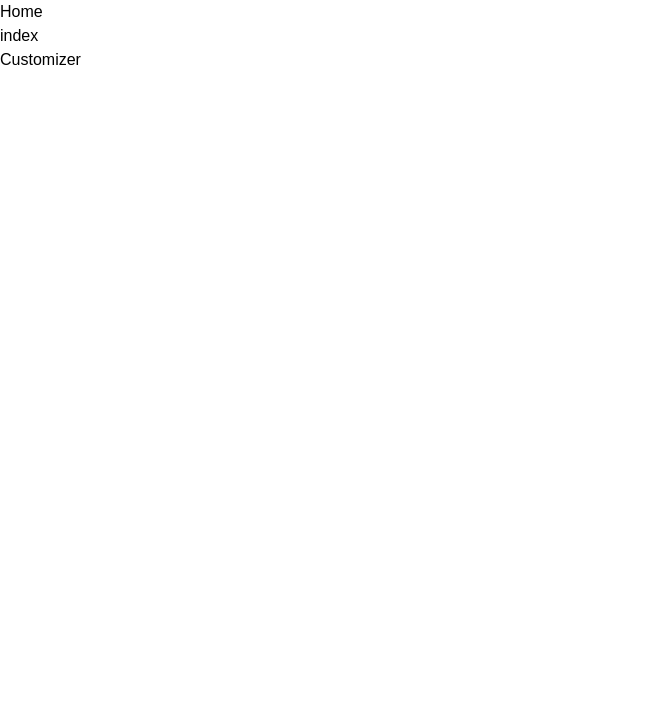
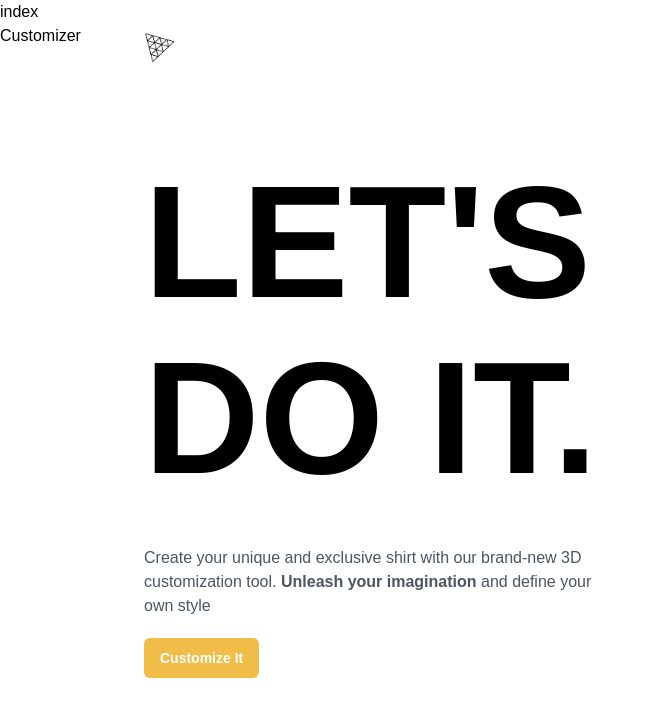
Before and after one commit to rahul01-git/Tshirt_Design_Visualization, a React (Vite) app: page / in a window 1280 px wide. Shown: the top 716 px of the page, without its empty margins (0-654 px from the left). Built offline with nearby package versions, Linux system fonts and the light colour scheme; a web font is replaced by a local one.

Commit message:
home page

```diff
--- /dev/null
+++ b/src/components/CustomButton.jsx
@@ -0,0 +1,22 @@
+import state from "../store"
+import {useSnapshot} from 'valtio'
+const CustomButton = ({title,type,customStyles,handleClick}) => {
+    const snap = useSnapshot(state);
+    const generateStyle = (type) =>{
+        if(type === 'filled'){
+            return {
+                backgroundColor: snap.color,
+                color: '#fff'
+            }
+        }
+    }
+  return (
+    <button className={`px-2 py-1.5 flex-1 rounded-md ${customStyles}`}
+    style={generateStyle(type)}
+    onClick={handleClick}>
+        {title}
+    </button>
+  )
+}
+
+export default CustomButton
--- /dev/null
+++ b/src/components/index.js
@@ -0,0 +1,3 @@
+import CustomButton from "./CustomButton";
+
+export { CustomButton }
--- a/src/pages/Home.jsx
+++ b/src/pages/Home.jsx
@@ -1,7 +1,53 @@
+import { motion, AnimatePresence } from "framer-motion";
+import { useSnapshot } from "valtio";
+import state from "../store";
+import {
+  headContainerAnimation,
+  headContentAnimation,
+  headTextAnimation,
+  slideAnimation,
+} from "../config/motion";
+import { CustomButton } from "../components";
 const Home = () => {
+  const snap = useSnapshot(state);
   return (
-    <div>Home</div>
-  )
-}
+    <AnimatePresence>
+      {snap.intro && (
+        <motion.section className="home " {...slideAnimation("left")}>
+          <motion.header {...slideAnimation("down")}>
+            <img
+              src="./threejs.png"
+              alt="logo"
+              className="w-8 h-8 object-contain"
+            />
+          </motion.header>
+          <motion.div className="home-content" {...headContainerAnimation}>
+            <motion.div {...headTextAnimation}>
+              <h1 className="head-text">
+                LET'S <br className="xl:block hidden" />
+                DO IT.
+              </h1>
+            </motion.div>
+            <motion.div {...headContentAnimation}
+            className="flex flex-col gap-5">
+              <p
+                className="max-w-md font-normal text-gray-600 text-base
+              "
+              >
+                Create your unique and exclusive shirt with our brand-new 3D
+                customization tool. <strong>Unleash your imagination </strong>{" "}
+                and define your own style
+              </p>
+              <CustomButton type="filled" title="Customize It"
+              handleClick={()=>state.intro = false}
+              customStyles="w-fit px-4 py-2.5 font-bold text-sm"
+              />
+            </motion.div>
+          </motion.div>
+        </motion.section>
+      )}
+    </AnimatePresence>
+  );
+};
 
-export default Home
+export default Home;
--- /dev/null
+++ b/src/store/index.js
@@ -0,0 +1,11 @@
+import {proxy} from 'valtio'
+const state = proxy({
+    intro: true,
+    color: '#EFBD48',
+    isLogoTexture: true,
+    isFullTexture: false,
+    logoDecal: './threejs.png',
+    fullDecal: './threejs.png'
+})
+
+export default state;
```
